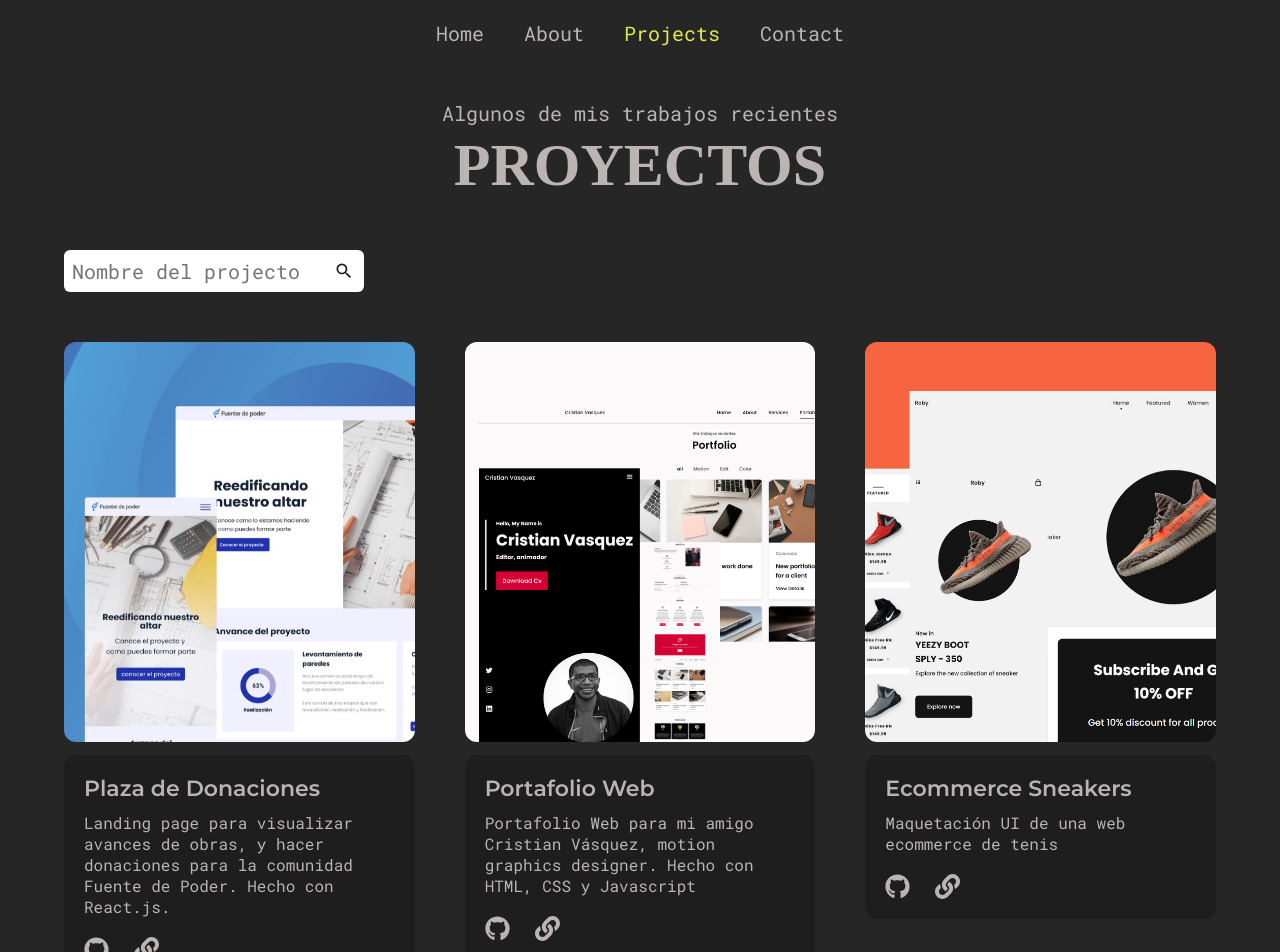
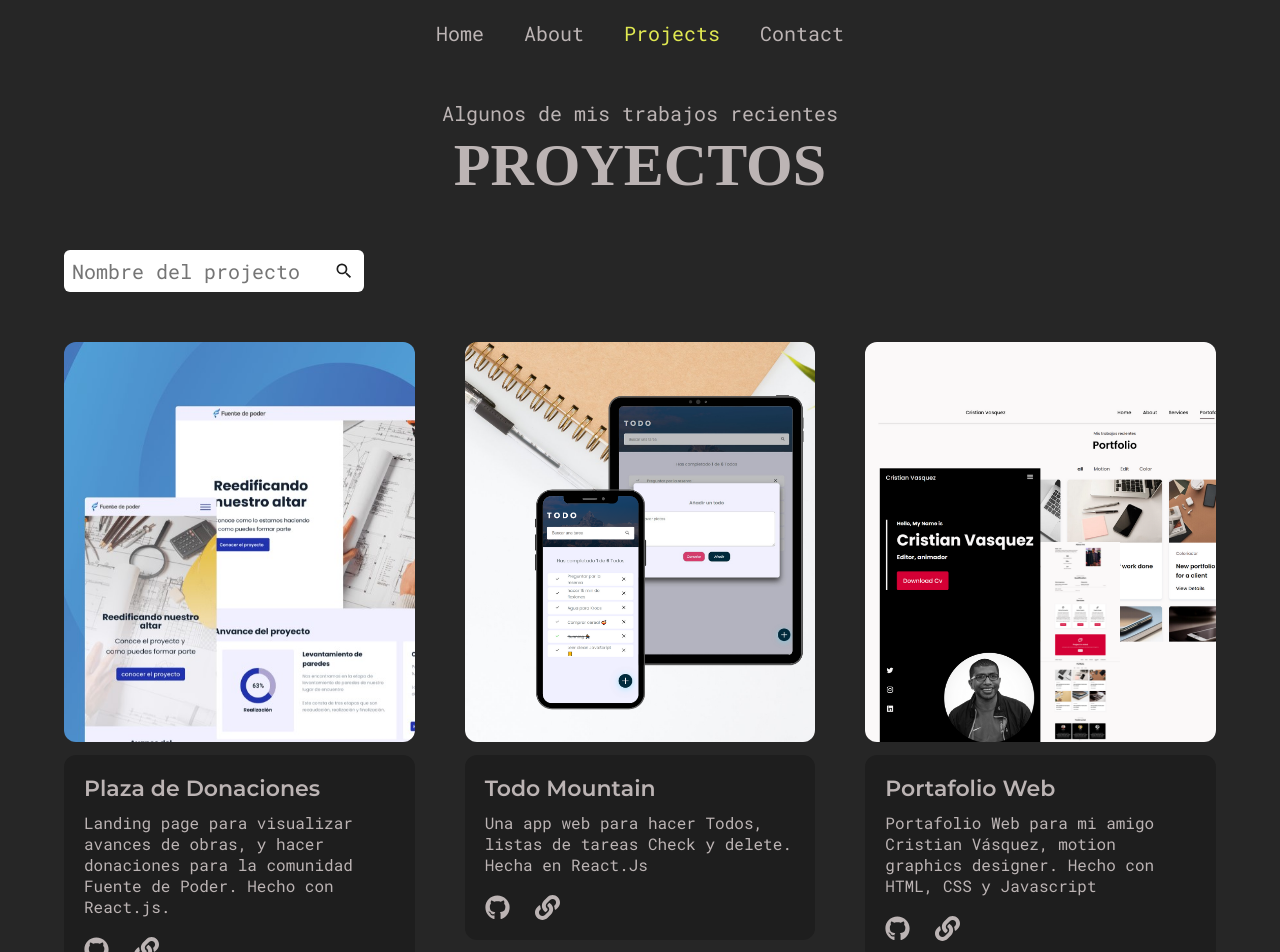
Before and after one commit to pdromoreno7/me-portafolio-web, a React (Create React App) app: page /projects in a window 1280 px wide. Shown: the top 952 px of the page. Built offline with nearby package versions, Linux system fonts and the light colour scheme; the HTML template or start-up script is replaced by a standard one; a web font is replaced by a local one.

Commit message:
Se añadio nueva imangen con new proyecto

```diff
--- a/src/assets/data/projects.js
+++ b/src/assets/data/projects.js
@@ -4,15 +4,9 @@ import PlazaDonaciones from '../images/plazaDonaciones.jpg';
 import CrisPortafolio from '../images/crisPortfolio.png';
 import EcommerceTenis from '../images/ecommerceTenis.png';
 import BatatabitImg from '../images/Batatabit.png';
+import TodoMountain from '../images/TodoMountain.png';
 
 const projects = [
-  // {
-  //   id: uuidv4(),
-  //   name: 'U Tracker',
-  //   desc:
-  //     'An application to track your all data from one place. I developed the website and the mobile app',
-  //   img: UTrackerImg,
-  // },
   {
     id: uuidv4(),
     name: 'Plaza de Donaciones',
@@ -21,6 +15,15 @@ const projects = [
     img: PlazaDonaciones,
     github: 'https://github.com/pdromoreno7/church-plaza-donaciones',
     sitio: 'https://pdromoreno7.github.io/church-plaza-donaciones/',
+  },
+  {
+    id: uuidv4(),
+    name: 'Todo Mountain',
+    desc:
+      'Una app web para hacer Todos, listas de tareas Check y delete. Hecha en React.Js',
+    img: TodoMountain,
+    github: 'https://github.com/pdromoreno7/Todo-Mountain',
+    sitio: 'https://pdromoreno7.github.io/Todo-Mountain/',
   },
   {
     id: uuidv4(),
```
Also changed, not shown: src/assets/images/TodoMountain.png (added), 1 other file (tests, documents, lock files or other folders).
